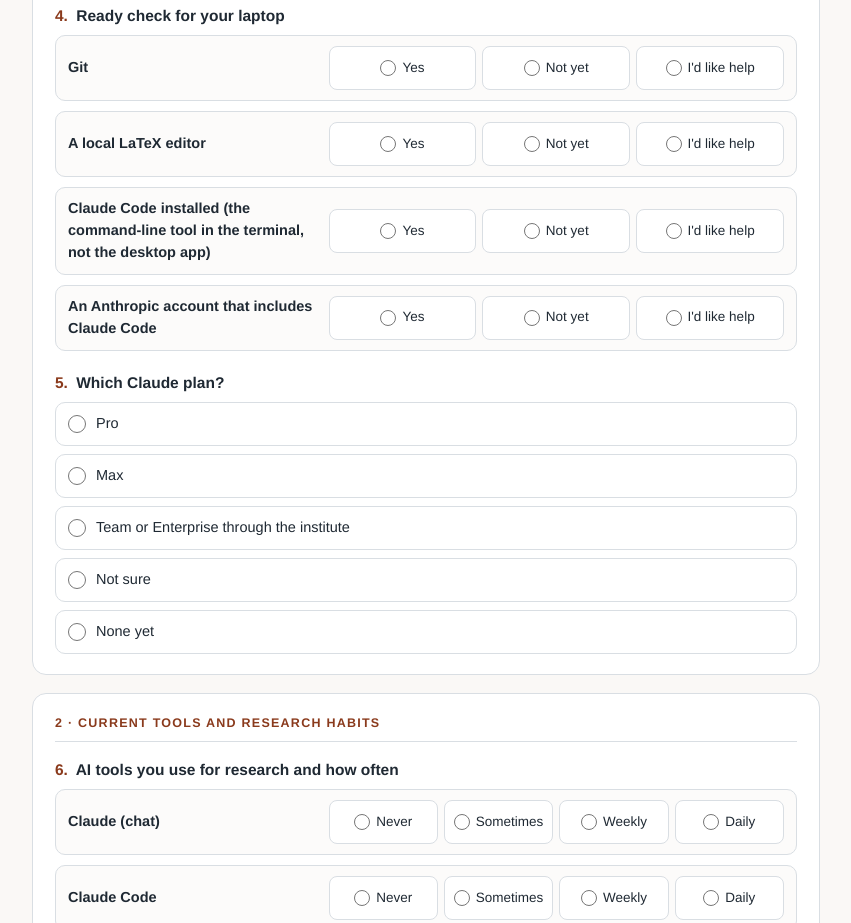
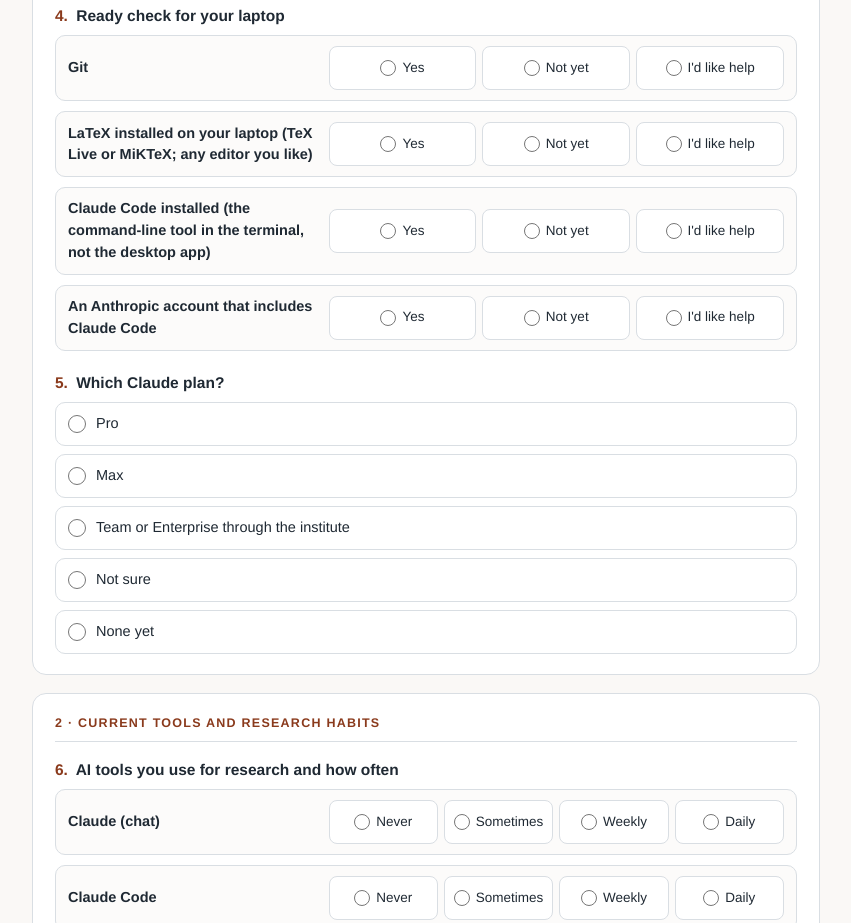
Before and after one commit to ErikaRoldanRoa/ai-math-workshop-questionnaire, a plain HTML site: page docs/index.html in a window 1280 px wide. Shown: the part 840-1763 px from the top of the page, without its empty margins (214-1065 px from the left). Drawn offline with Linux system fonts and the light colour scheme.

Commit message:
Questionnaire: LaTeX installed, any editor

```diff
--- a/docs/index.html
+++ b/docs/index.html
@@ -533,8 +533,8 @@
             </div>
           </div>
 
-          <div class="matrix-row" role="radiogroup" aria-label="Ready check: A local LaTeX editor">
-            <div class="matrix-row-label">A local LaTeX editor</div>
+          <div class="matrix-row" role="radiogroup" aria-label="Ready check: LaTeX installed on your laptop">
+            <div class="matrix-row-label">LaTeX installed on your laptop (TeX Live or MiKTeX; any editor you like)</div>
             <div class="matrix-options-3">
               <label class="pill-opt"><input type="radio" name="ready_latex" value="yes"><span>Yes</span></label>
               <label class="pill-opt"><input type="radio" name="ready_latex" value="not yet"><span>Not yet</span></label>
@@ -825,7 +825,7 @@
     const requiredRadios = [
       ['gitlab', 'Question 3 (GitLab)'],
       ['ready_git', 'Question 4 (Git)'],
-      ['ready_latex', 'Question 4 (local LaTeX editor)'],
+      ['ready_latex', 'Question 4 (LaTeX installed)'],
       ['ready_claude_code', 'Question 4 (Claude Code installed)'],
       ['ready_anthropic_account', 'Question 4 (Anthropic account)'],
       ['claude_plan', 'Question 5 (Claude plan)'],
```
